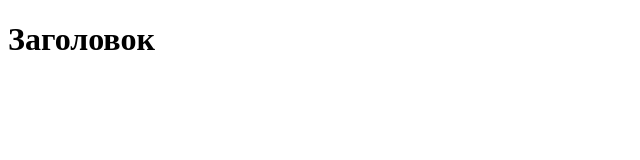
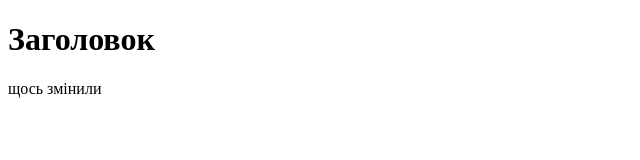
Before and after one commit to sanyok185/git, a plain HTML site: page index.html in a window 1280 px wide. Shown: the whole page, without its empty margins (0-640 px from the left). Drawn offline with Linux system fonts and the light colour scheme.

Commit message:
Update index.html

```diff
--- a/index.html
+++ b/index.html
@@ -7,5 +7,6 @@
 </head>
 <body>
     <h1>Заголовок</h1>
+    <p>щось змінили</p>
 </body>
 </html>
```
